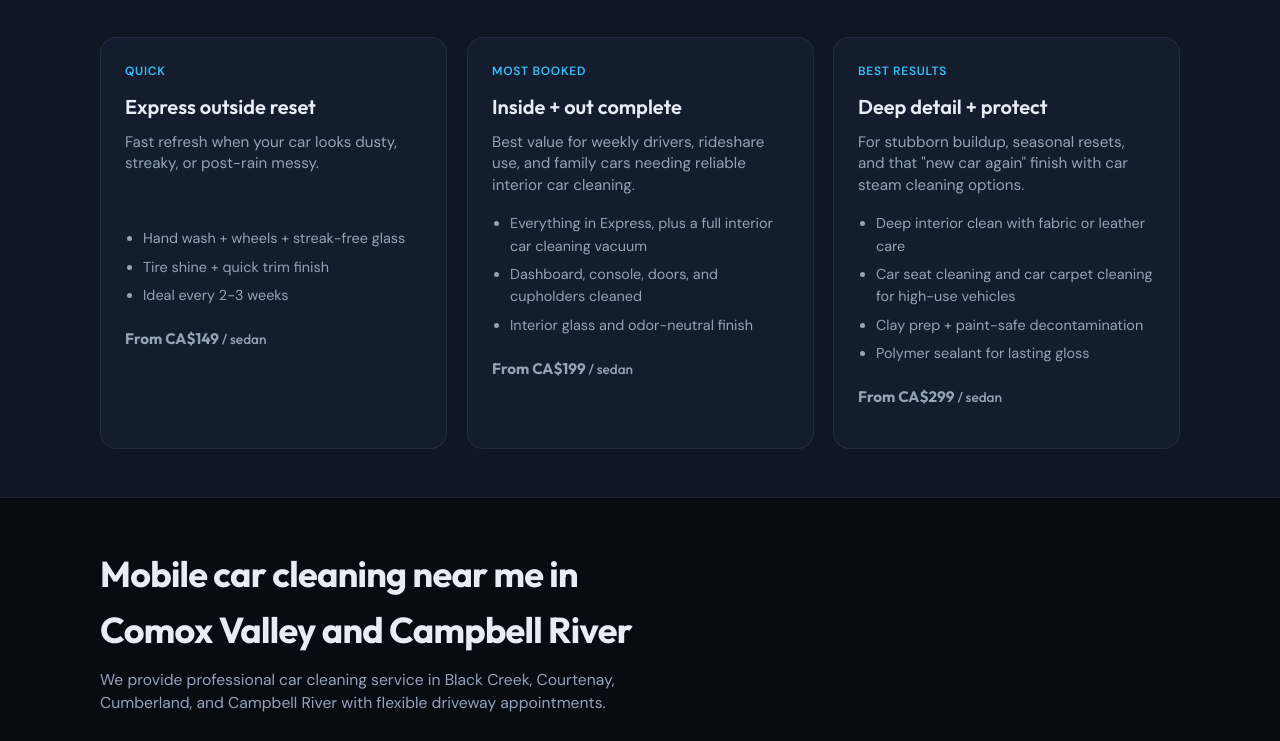
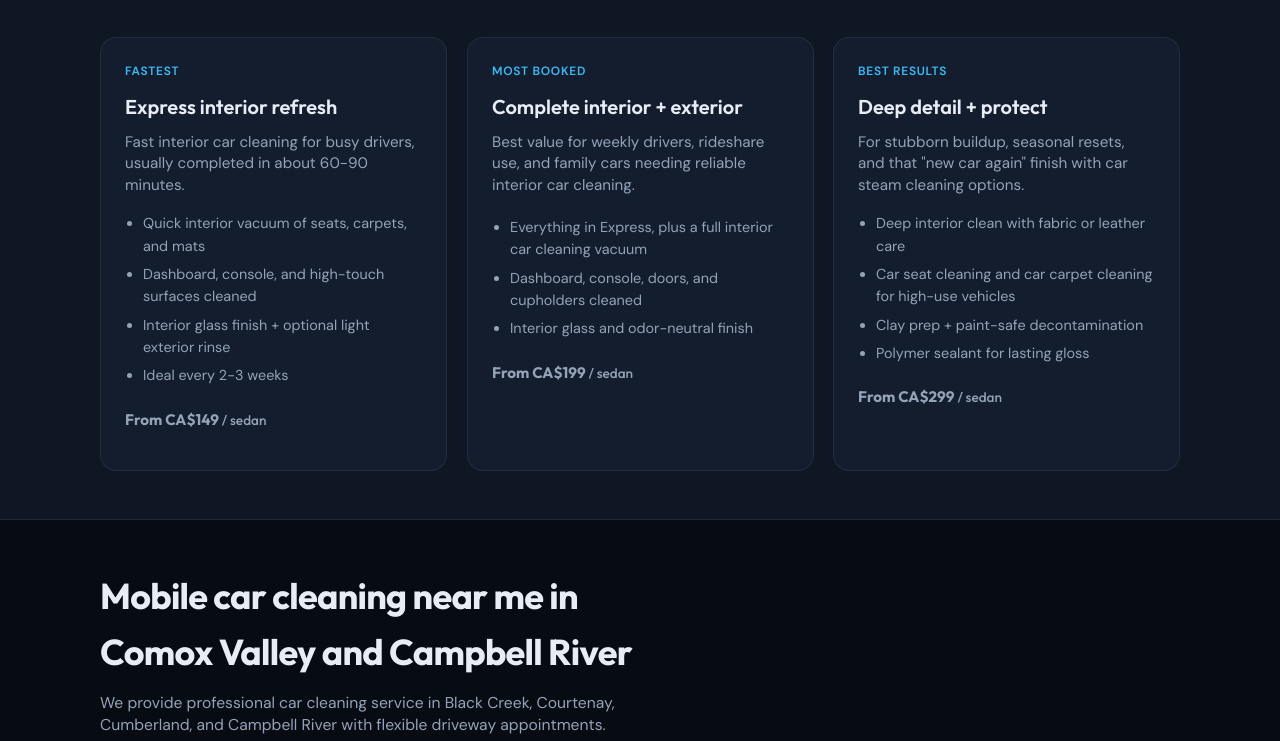
Before and after one commit to magzim21/cleaning-landing-page, a plain HTML site: page index.html in a window 1280 px wide. Shown: the part 1219-1960 px from the top of the page. Drawn offline with Linux system fonts and the light colour scheme.

```diff
--- a/index.html
+++ b/index.html
@@ -1243,19 +1243,20 @@
           </div>
           <div class="cards">
             <article class="card">
-              <span class="card-tag">Quick</span>
-              <h3>Express outside reset</h3>
-              <p>Fast refresh when your car looks dusty, streaky, or post-rain messy.</p>
+              <span class="card-tag">Fastest</span>
+              <h3>Express interior refresh</h3>
+              <p>Fast interior car cleaning for busy drivers, usually completed in about 60-90 minutes.</p>
               <ul class="package-points">
-                <li>Hand wash + wheels + streak-free glass</li>
-                <li>Tire shine + quick trim finish</li>
+                <li>Quick interior vacuum of seats, carpets, and mats</li>
+                <li>Dashboard, console, and high-touch surfaces cleaned</li>
+                <li>Interior glass finish + optional light exterior rinse</li>
                 <li>Ideal every 2-3 weeks</li>
               </ul>
               <p class="price">From CA$149 <small>/ sedan</small></p>
             </article>
             <article class="card">
               <span class="card-tag">Most booked</span>
-              <h3>Inside + out complete</h3>
+              <h3>Complete interior + exterior</h3>
               <p>Best value for weekly drivers, rideshare use, and family cars needing reliable interior car cleaning.</p>
               <ul class="package-points">
                 <li>Everything in Express, plus a full interior car cleaning vacuum</li>
@@ -1388,6 +1389,10 @@
               <p>Most bookings include vacuuming, dashboard and console wipe-down, door panel cleaning, interior glass, and optional seat and carpet deep cleaning.</p>
             </article>
             <article class="step">
+              <h3>How long does Express interior refresh take?</h3>
+              <p>Most express appointments are completed in 60-90 minutes for sedans. Larger vehicles or heavy buildup may need extra time.</p>
+            </article>
+            <article class="step">
               <h3>Do you provide car steam cleaning?</h3>
               <p>Yes. Steam cleaning is available for deep interior cleaning, especially for heavy-use vehicles with stains, odors, or seasonal buildup.</p>
             </article>
@@ -1426,8 +1431,8 @@
             <label for="package-type">Package type</label>
             <select id="package-type" name="package_type" required>
               <option value="">Select a package</option>
-              <option value="Express outside reset">Express outside reset</option>
-              <option value="Inside + out complete">Inside + out complete</option>
+              <option value="Express interior refresh">Express interior refresh</option>
+              <option value="Complete interior + exterior">Complete interior + exterior</option>
               <option value="Deep detail + protect">Deep detail + protect</option>
               <option value="Not sure yet">Not sure yet</option>
             </select>
```
Also changed, not shown: prompts/agents/product-manager.md (+4 -0 lines), prompts/meta.md (+1 -1 lines).
